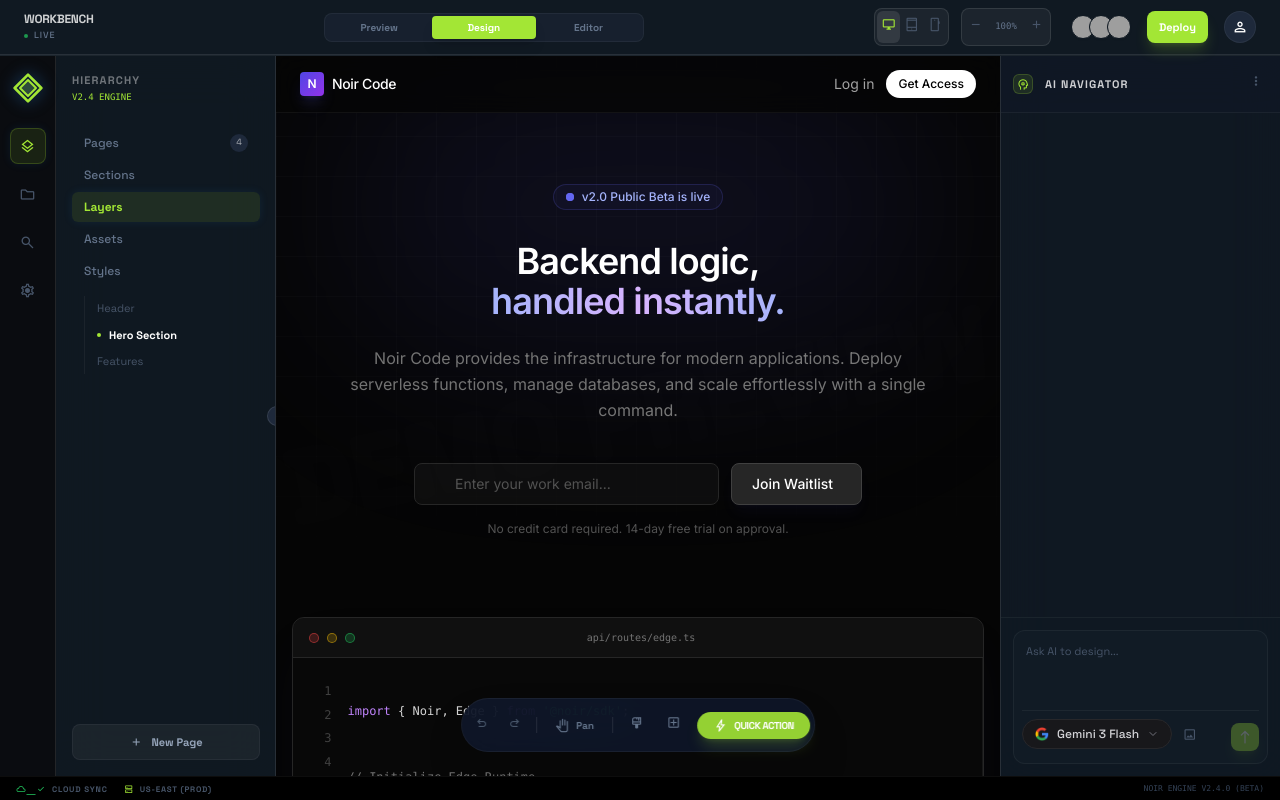
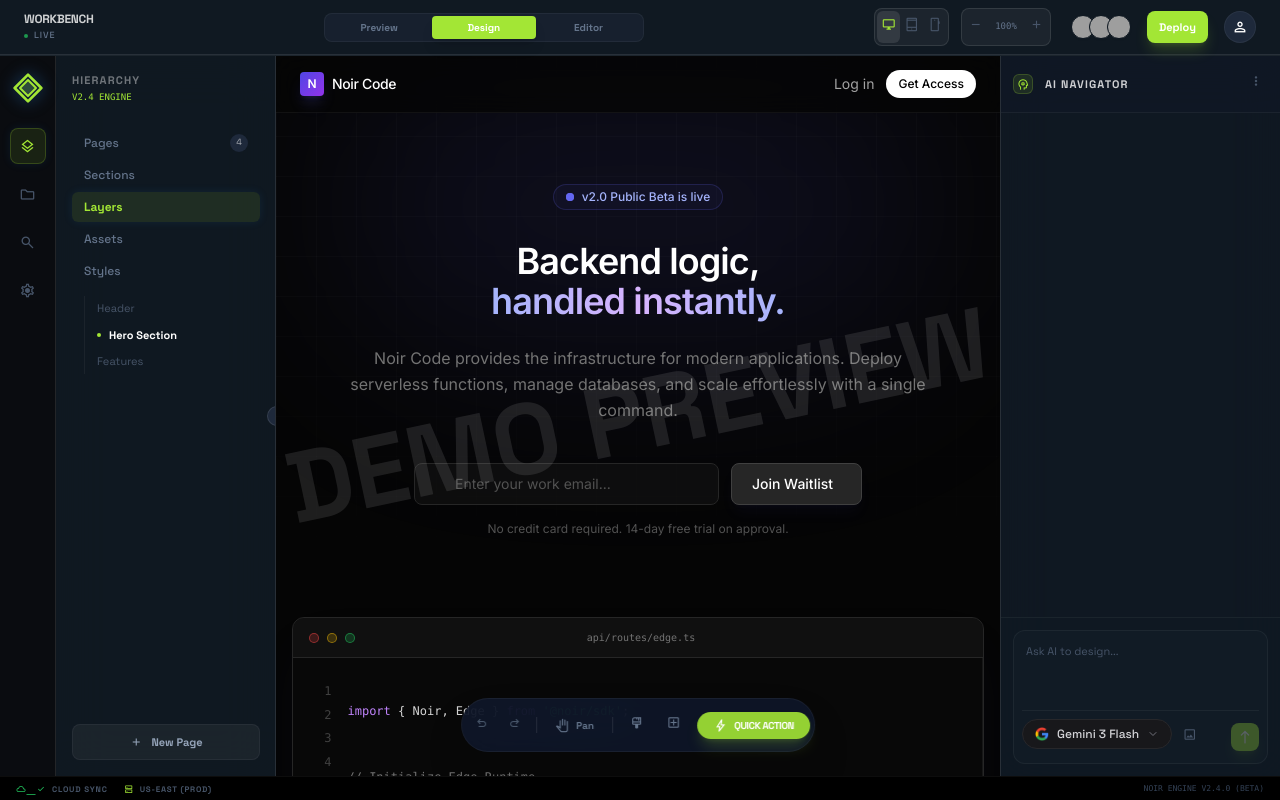
Before and after one commit to radzfoundation-gif/noir.dev, a React (Vite) app: page /editor in a window 1280 px wide. Built offline with nearby package versions, Linux system fonts and the light colour scheme; grey boxes are pictures that could not be loaded.

Commit message:
style: remove blend mode and increase opacity for watermark

```diff
--- a/src/components/Workbench.tsx
+++ b/src/components/Workbench.tsx
@@ -297,8 +297,8 @@ const CanvasArea: React.FC<{
                             />
 
                             {/* Watermark Overlay */}
-                            <div className="absolute inset-0 pointer-events-none z-50 flex items-center justify-center overflow-hidden mix-blend-overlay">
-                                <div className="text-[100px] font-black text-white/5 -rotate-12 select-none whitespace-nowrap blur-[2px]">
+                            <div className="absolute inset-0 pointer-events-none z-50 flex items-center justify-center overflow-hidden">
+                                <div className="text-[100px] font-black text-white/10 -rotate-12 select-none whitespace-nowrap">
                                     DEMO PREVIEW
                                 </div>
                             </div>
```
